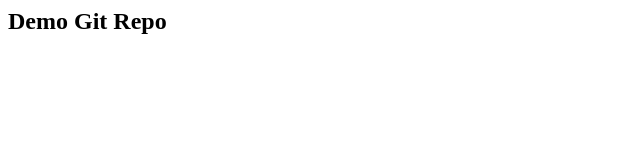
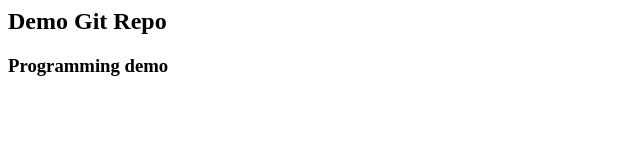
Before and after one commit to biswa-13/GitDemo, a plain HTML site: page index.html in a window 1280 px wide. Shown: the whole page, without its empty margins (0-640 px from the left). Drawn offline with Linux system fonts and the light colour scheme.

Commit message:
Update index.html

```diff
--- a/index.html
+++ b/index.html
@@ -1,5 +1,6 @@
 <html>
   <body>
     <h2>Demo Git Repo</h2>
+    <h3>Programming demo</h3>
   </body>
 </html>
```
